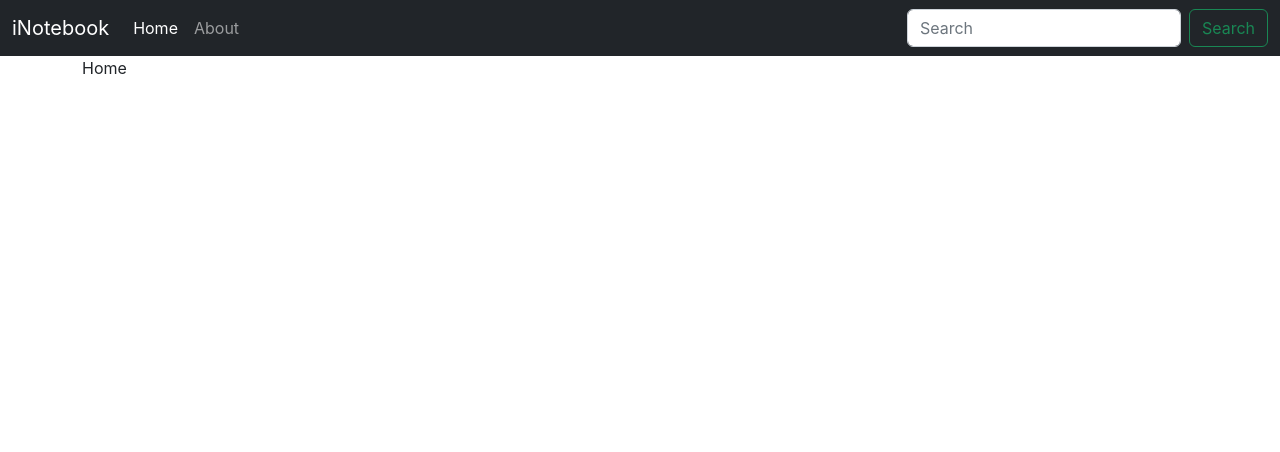
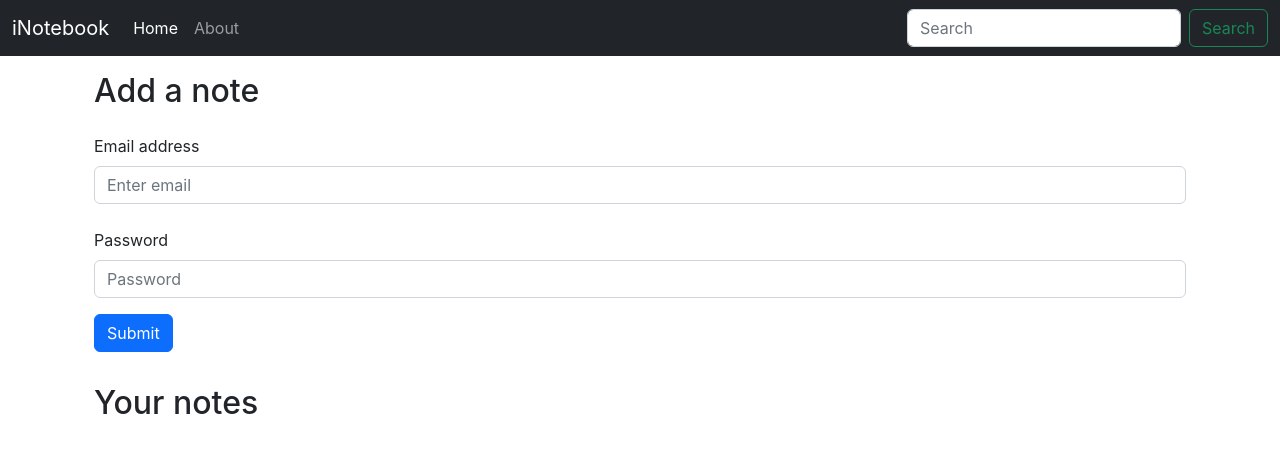
Before and after one commit to prayag1740/inotebook, a React (Create React App) app: page / in a window 1280 px wide. Shown: the top 452 px of the page. Built offline with nearby package versions, Linux system fonts and the light colour scheme.

Commit message:
Update home page layout and env loc

```diff
--- a/src/components/Home.js
+++ b/src/components/Home.js
@@ -2,6 +2,24 @@
 
 export default function Home() {
   return (
-    <div>Home</div>
+    <div>
+    <div className='container my-3'>
+    <h2>Add a note</h2>
+    <form className='my-3'>
+    <div className="mb-3">
+    <label className='my-2' htmlFor="exampleInputEmail1">Email address</label>
+    <input type="email" className="form-control" id="exampleInputEmail1" aria-describedby="emailHelp" placeholder="Enter email" />
+   </div>
+   <div className="form-group">
+    <label htmlFor="exampleInputPassword1" className='my-2'>Password</label>
+    <input type="password" className="form-control" id="exampleInputPassword1" placeholder="Password" />
+   </div>
+  <button type="submit" className="btn btn-primary my-3">Submit</button>
+  </form>
+  </div>
+  <div className='container my-3'>
+    <h2>Your notes</h2>
+  </div>
+    </div>
   )
 }
```
Also changed, not shown: 2 other files (tests, documents, lock files or other folders).
